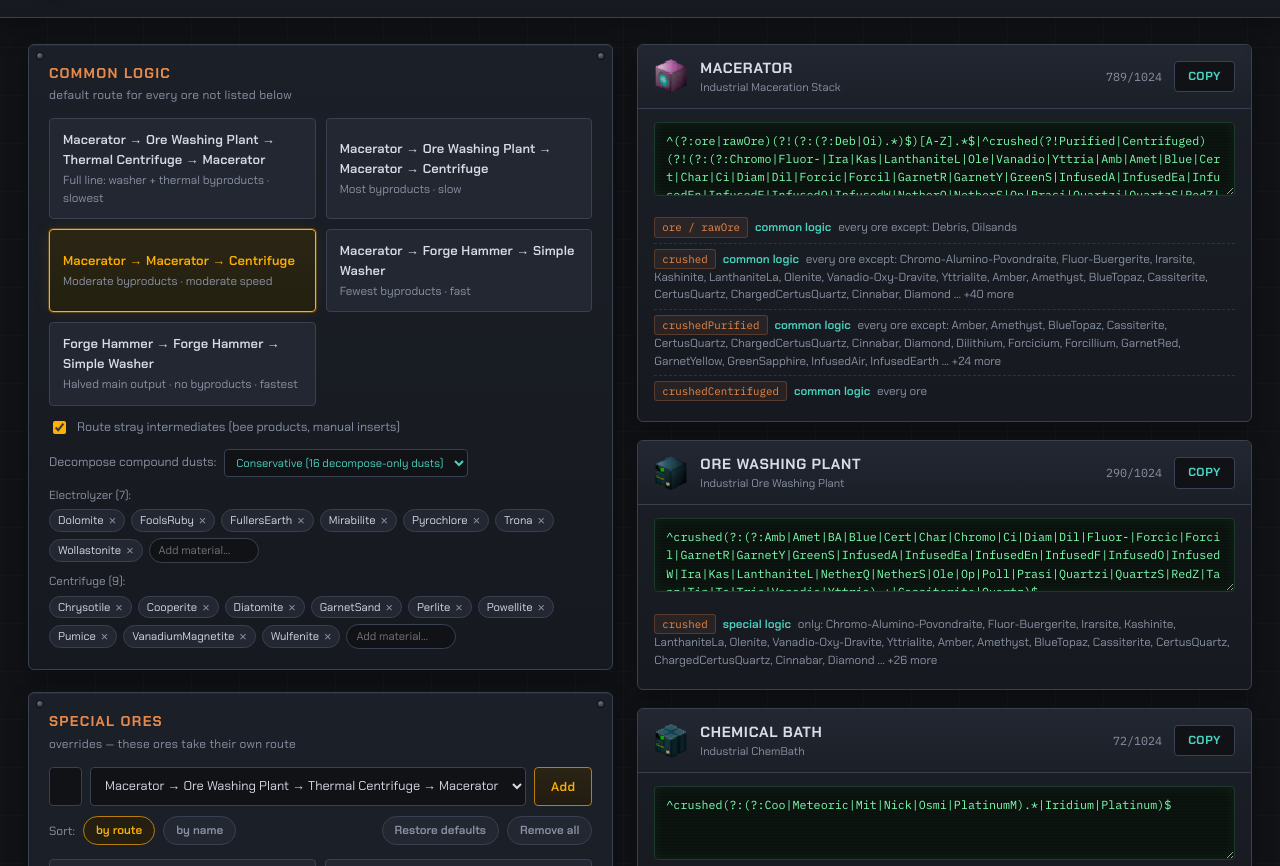
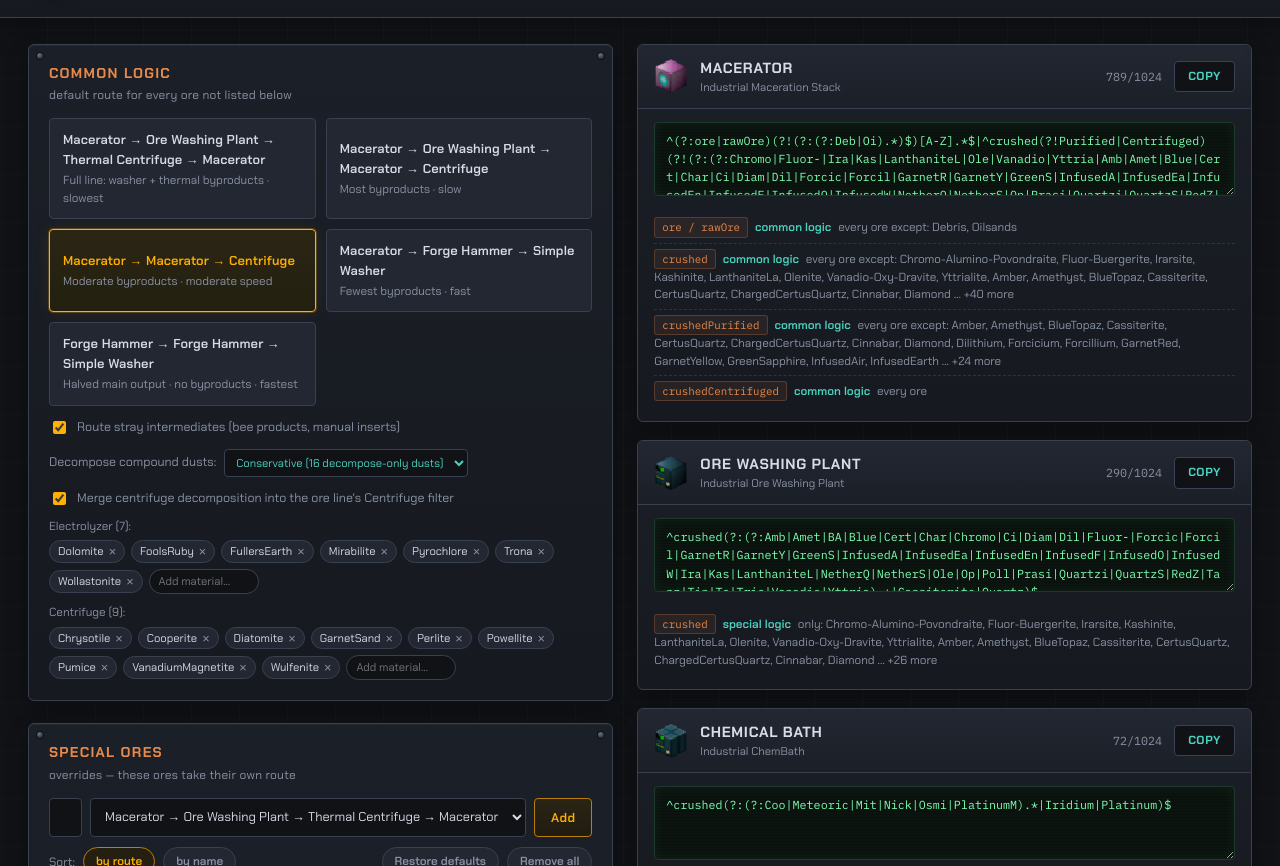
Before and after one commit to philipxjm/gtnh-ore-regex, a plain HTML site: page index.html in a window 1280 px wide. Shown: the part 81-947 px from the top of the page. Drawn offline with Linux system fonts and the light colour scheme.

Commit message:
Merge compound-dust decomposition into the Centrifuge filter
The decomposition cards were built as if decomposition were its own machine.
It isn't -- it is the centrifuge the ore line already uses for its dust step,
so a line with one centrifuge was being handed two filters for it and no way
to run both. They join into one card now, with a toggle for anyone who really
does keep a dedicated decomposition line.

Merging is a plain alternation because every segment is anchored, and what
makes it safe is the guard the dust form already carried:
^dust(?!Impure|Pure|Small|Tiny)(?:...)$ cannot swallow the dustImpure and
dustPure inputs now sharing the regex with it. Checked over the 13,490-item
universe of every namespace name in every form, including dustSmall and
dustTiny: the merged card matches exactly what the two separate cards matched,
no more and no less.

The budget is the part that needed care. generateDecomposition already batched
names against the 1024-character filter limit; the first card now reserves what
the ore segments spend plus the joining bar, so a long centrifuge card just
means fewer dusts fit before the rest spill into decomposition-only cards, the
way an over-long list always has. Conservative lands at 105 characters,
everything-with-a-recipe at 240, so the spill only ever comes up on heavily
customised lists.

Routes with no centrifuge step have nothing to merge into and keep their own
card. The mode select now restores from localStorage too -- it was storing the
choice and reopening on "Conservative" regardless.

```diff
--- a/index.html
+++ b/index.html
@@ -49,6 +49,10 @@
           <option value="all">Everything with a recipe (84)</option>
         </select>
       </label>
+      <label class="stray-row" id="combine-row" title="Decomposition runs on the same centrifuge as the ore line's dust step, so one filter can drive both jobs: the compound dusts join the Centrifuge card instead of getting their own. Anything past 1024 characters spills into extra decomposition-only cards. Off gives them a separate card for a dedicated decomposition line. No effect on the Electrolyzer, or on routes with no centrifuge step.">
+        <input type="checkbox" id="combine-toggle" checked>
+        Merge centrifuge decomposition into the ore line's Centrifuge filter
+      </label>
       <div id="decomp-custom"></div>
     </section>
 
--- a/js/app.js
+++ b/js/app.js
@@ -42,6 +42,7 @@ const state = {
   sort: "route",
   strayIntermediates: true,
   decompMode: "safe", // off | safe | all
+  combineCentrifuge: true,
   decompExtra: { electrolyzer: [], centrifuge_decomp: [] },
   decompRemoved: { electrolyzer: [], centrifuge_decomp: [] },
 };
@@ -53,12 +54,14 @@ try {
     state.decompExtra = saved.extra ?? state.decompExtra;
     state.decompRemoved = saved.removed ?? state.decompRemoved;
     if (saved.mode) state.decompMode = saved.mode;
+    if (typeof saved.combine === "boolean") state.combineCentrifuge = saved.combine;
   }
 } catch { /* ignore corrupt storage */ }
 
 function saveDecompCustom() {
   localStorage.setItem(DECOMP_STORE_KEY, JSON.stringify({
     extra: state.decompExtra, removed: state.decompRemoved, mode: state.decompMode,
+    combine: state.combineCentrifuge,
   }));
 }
 
@@ -223,28 +226,36 @@ function renderOutputs() {
   const config = { commonRoute: state.commonRoute, ores: state.ores };
   const cards = [];
 
+  const push = card => {
+    const m = MACHINES[card.machine];
+    cards.push(machineCard({
+      title: m.label, icon: m.icon, regex: card.regex,
+      sub: card.merged ? m.multi + " · also decomposes compound dusts" : m.multi,
+      segments: card.segments.map(s => ({ ...s, formLabel: FORM_LABELS[s.form] })),
+    }, config));
+  };
+
   if (state.mode === "regular") {
     const generated = generate(config, NAMESPACE, { strayIntermediates: state.strayIntermediates });
     generated.sort((a, b) => MACHINE_ORDER.indexOf(a.machine) - MACHINE_ORDER.indexOf(b.machine));
-    for (const card of generated) {
-      const m = MACHINES[card.machine];
-      cards.push(machineCard({
-        title: m.label, sub: m.multi, icon: m.icon, regex: card.regex,
-        segments: card.segments.map(s => ({ ...s, formLabel: FORM_LABELS[s.form] })),
-      }, config));
-    }
+
+    // Decomposition runs on the same physical centrifuge as the ore line's, so
+    // one filter can drive both: fold the dust segment into that card and let
+    // whatever no longer fits spill into decomposition-only cards. With no
+    // centrifuge step in the routes there is nothing to merge into, and the
+    // decomposition cards stand alone as before.
+    const centDusts = state.decompMode === "off" ? [] : effectiveDecompList("centrifuge_decomp");
+    const host = state.combineCentrifuge && centDusts.length
+      ? generated.find(c => c.machine === "centrifuge")
+      : null;
+    const centCards = centDusts.length
+      ? generateDecomposition(centDusts, "centrifuge_decomp", DUST_NAMESPACE, CHAR_LIMIT, host)
+      : [];
+
+    for (const card of generated) push(host && card === host ? centCards[0] : card);
     if (state.decompMode !== "off") {
-      const decompCards = [
-        ...generateDecomposition(effectiveDecompList("electrolyzer"), "electrolyzer", DUST_NAMESPACE),
-        ...generateDecomposition(effectiveDecompList("centrifuge_decomp"), "centrifuge_decomp", DUST_NAMESPACE),
-      ];
-      for (const card of decompCards) {
-        const m = MACHINES[card.machine];
-        cards.push(machineCard({
-          title: m.label, sub: m.multi, icon: m.icon, regex: card.regex,
-          segments: card.segments.map(s => ({ ...s, formLabel: FORM_LABELS[s.form] })),
-        }, config));
-      }
+      for (const card of generateDecomposition(effectiveDecompList("electrolyzer"), "electrolyzer", DUST_NAMESPACE)) push(card);
+      for (const card of host ? centCards.slice(1) : centCards) push(card);
     }
   } else {
     const { cards: iofCards, unsupported } = generateIOF(config, NAMESPACE);
@@ -352,8 +363,17 @@ $("#decomp-mode").addEventListener("change", (e) => {
   renderOutputs();
 });
 
+$("#combine-toggle").addEventListener("change", (e) => {
+  state.combineCentrifuge = e.target.checked;
+  saveDecompCustom();
+  renderOutputs();
+});
+
 function renderDecompCustom() {
   const host = $("#decomp-custom");
+  $("#decomp-mode").value = state.decompMode;
+  $("#combine-row").hidden = state.decompMode === "off";
+  $("#combine-toggle").checked = state.combineCentrifuge;
   if (state.decompMode === "off") { host.replaceChildren(); return; }
   const sections = [];
   for (const [machine, label] of [["electrolyzer", "Electrolyzer"], ["centrifuge_decomp", "Centrifuge"]]) {
--- a/js/generator.js
+++ b/js/generator.js
@@ -281,9 +281,15 @@ export function generateIOF(config, namespace) {
 // ---- Compound-dust decomposition cards ----
 // One card per decomposition machine matching final dusts of compound ore
 // materials. Splits into multiple regexes when over the filter length limit.
-export function generateDecomposition(materials, machine, dustNamespace, limit = 1024) {
-  const sorted = [...materials].sort((a, b) =>
-    a.toLowerCase() < b.toLowerCase() ? -1 : a.toLowerCase() > b.toLowerCase() ? 1 : 0);
+//
+// `host` is an optional ore-processing card for the same physical machine (the
+// centrifuge runs both jobs). Given one, its segments lead the first card and
+// take their share of that card's budget, so a single filter drives both; any
+// dusts that no longer fit spill into decomposition-only cards as usual. The
+// dust form's guard — (?!Impure|Pure|Small|Tiny) — is what keeps the merged
+// alternation from stealing the host's dustImpure/dustPure inputs.
+export function generateDecomposition(materials, machine, dustNamespace, limit = 1024, host = null) {
+  const sorted = [...materials].sort(byName);
   const cards = [];
   let batch = [];
   const build = (names) => {
@@ -291,20 +297,25 @@ export function generateDecomposition(materials, machine, dustNamespace, limit =
     seg.regex = segmentRegex(seg, dustNamespace);
     return seg;
   };
+  const emit = (seg) => {
+    const merged = host && cards.length === 0;
+    const segments = merged ? [...host.segments, seg] : [seg];
+    const regex = segments.map(s => s.regex).join("|");
+    cards.push({ machine: merged ? host.machine : machine, merged: !!merged, segments, regex, length: regex.length });
+  };
   for (const name of sorted) {
+    // Only the first card pays for the host, plus the "|" that joins them.
+    const budget = host && cards.length === 0 ? limit - host.regex.length - 1 : limit;
     const trial = build([...batch, name]);
-    if (trial.regex.length > limit && batch.length > 0) {
-      const seg = build(batch);
-      cards.push({ machine, segments: [seg], regex: seg.regex, length: seg.regex.length });
+    if (trial.regex.length > budget && batch.length > 0) {
+      emit(build(batch));
       batch = [name];
     } else {
       batch = [...batch, name];
     }
   }
-  if (batch.length) {
-    const seg = build(batch);
-    cards.push({ machine, segments: [seg], regex: seg.regex, length: seg.regex.length });
-  }
+  if (batch.length) emit(build(batch));
+  else if (host) cards.push({ ...host, merged: true });
   return cards;
 }
 
```
Also changed, not shown: 1 other file.
